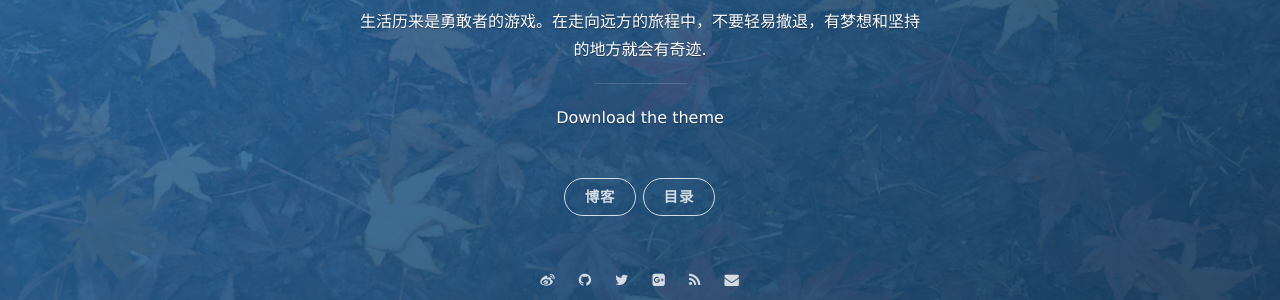
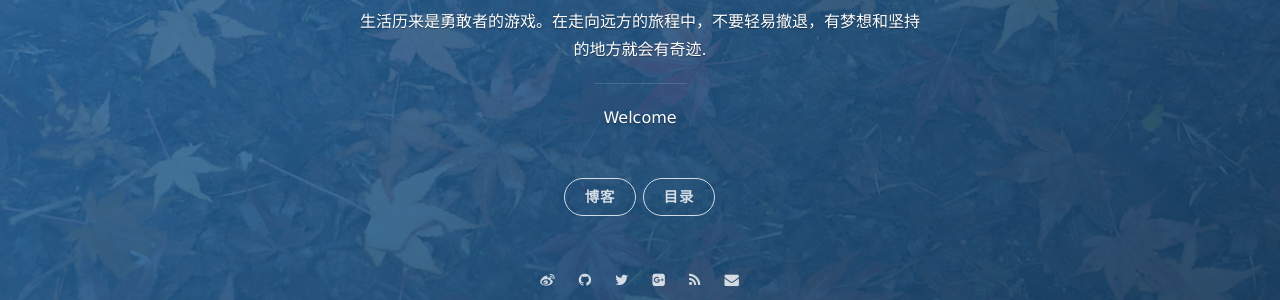
Before and after one commit to qiaomingxing/qiaomingxing.github.io, a Jekyll site: the page built from index.html, in a window 1280 px wide. Shown: the part 400-700 px from the top of the page. Built offline with Jekyll 4.4.1, drawn with Linux system fonts in a browser that asks for light colours; nearby versions of some CDN libraries; the list of posts is cut into pages by our own code.

Commit message:
add article

```diff
--- a/_config.yml
+++ b/_config.yml
@@ -1,7 +1,7 @@
 # Basic
 title: Qmx Tech
 subtitle: Qmx Tech
-welcome_message: <a href="https://github.com/onevcat/vno-jekyll" target="_blank">Download the theme</a>
+welcome_message: <a href="http://blog.csdn.net/qq_24956515" target="_blank">Welcome</a>
 description: 生活历来是勇敢者的游戏。在走向远方的旅程中，不要轻易撤退，有梦想和坚持的地方就会有奇迹.
 creator: <a href="http://www.qmxtech.top/">@qmxtech</a>
 
```
